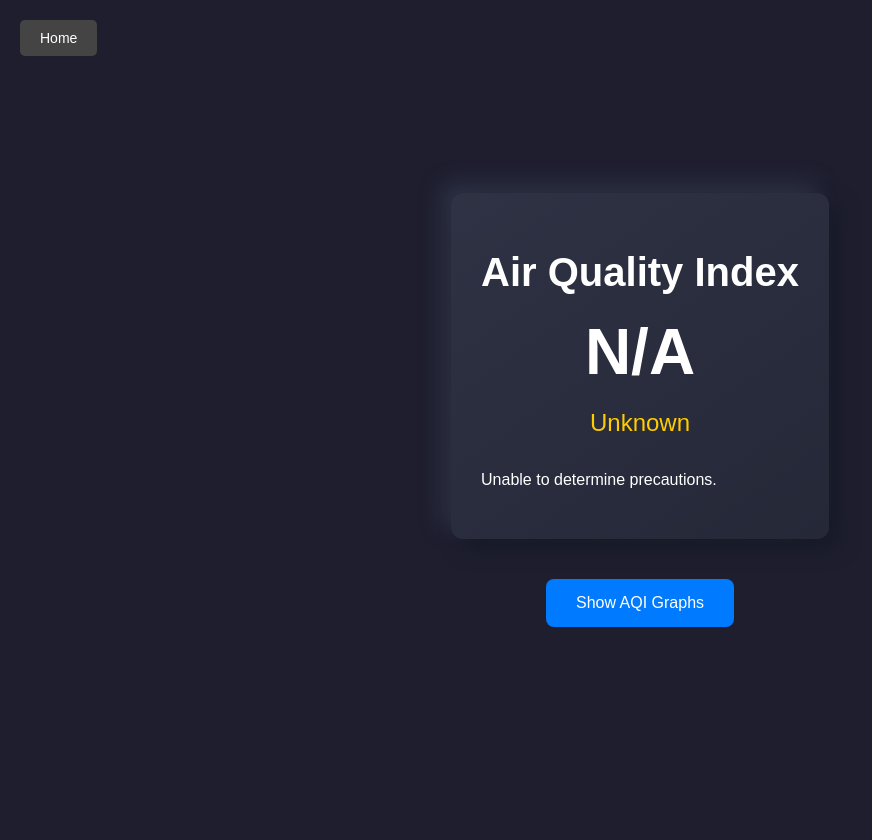
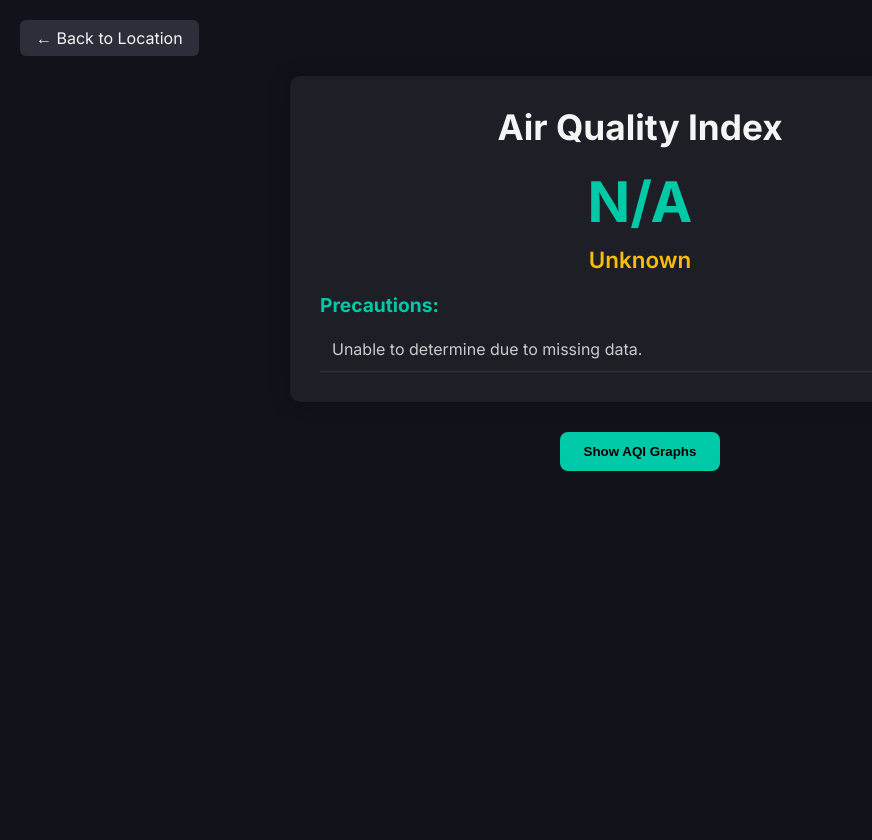
Before and after one commit to Manohar2503/Air_Quality, a Flask app: template templates/result2.html in a window 1280 px wide. Shown: the whole page, without its empty margins (0-872 px from the left). After the commit the page ends 471 px from the top, so only its background shows below. Run offline with Flask 3, Linux system fonts and the light colour scheme; the template is opened without the code that fills it, so the values that code supplies are empty; some libraries are stand-ins or nearby versions.

Commit message:
updated results

```diff
--- a/templates/result2.html
+++ b/templates/result2.html
@@ -1,176 +1,151 @@
 <!DOCTYPE html>
 <html lang="en">
 <head>
-    <meta charset="UTF-8">
+  <meta charset="UTF-8" />
   <title>Air Quality Index</title>
+  <meta name="viewport" content="width=device-width, initial-scale=1.0" />
+  <script src="https://cdn.jsdelivr.net/npm/chart.js"></script>
+  <link href="https://fonts.googleapis.com/css2?family=Inter:wght@400;600;700&display=swap" rel="stylesheet" />
   <style>
+    :root {
+      --bg: #12131a;
+      --card-bg: #1d1e26;
+      --accent: #00c9a7;
+      --danger: #ff5e5e;
+      --warn: #fbbc05;
+      --font: #f5f5f5;
+      --light: #ccc;
+    }
+
+    * {
+      margin: 0;
+      padding: 0;
+      box-sizing: border-box;
+    }
+
     body {
-            font-family: 'Arial', sans-serif;
-            margin: 0;
+      font-family: 'Inter', sans-serif;
+      background: var(--bg);
+      color: var(--font);
       padding: 20px;
-            color: #fff;
       display: flex;
       flex-direction: column;
       align-items: center;
-            justify-content: center;
-            min-height: 100vh;
-            background-color: #1e1e2f;
-            transition: background-color 0.3s ease;
     }
 
-        .home-link {
-            position: absolute;
-            top: 20px;
-            left: 20px;
-            padding: 10px 20px;
-            background-color: #444;
-            color: #fff;
+    a.home-link {
+      align-self: flex-start;
+      margin-bottom: 20px;
+      color: var(--font);
       text-decoration: none;
-            border-radius: 5px;
-            font-size: 14px;
-            transition: background-color 0.3s;
+      padding: 8px 16px;
+      background-color: #2c2f3a;
+      border-radius: 6px;
+      transition: background 0.3s;
     }
 
-        .home-link:hover {
-            background-color: #007bff;
+    a.home-link:hover {
+      background: var(--accent);
+      color: #000;
     }
 
-        .container {
-            max-width: 600px;
+    .container, .graph-containers, #lineGraphContainer {
+      background-color: var(--card-bg);
       padding: 30px;
-            background: linear-gradient(145deg, #2e3244, #252837);
-            border-radius: 12px;
-            box-shadow: 10px 10px 20px #181a27, -10px -10px 20px #2e3245;
-            text-align: center;
-            color: #fff;
-            margin-bottom: 40px;
-            animation: fadeIn 1s forwards;
-        }
-
-        @keyframes fadeIn {
-            from {
-                opacity: 0;
-                transform: translateY(20px);
-            }
-            to {
-                opacity: 1;
-                transform: translateY(0);
-            }
+      border-radius: 10px;
+      box-shadow: 0 0 20px rgba(0,0,0,0.3);
+      width: 100%;
+      max-width: 700px;
+      margin-bottom: 30px;
+      animation: fadeIn 0.5s ease;
     }
 
     h1 {
-            font-size: 2.5rem;
+      font-size: 2.2rem;
+      text-align: center;
       margin-bottom: 20px;
     }
 
     .aqi-value {
-            font-size: 4rem;
-            margin-bottom: 20px;
-            font-weight: bold;
+      font-size: 3.5rem;
+      font-weight: 700;
+      text-align: center;
+      color: var(--accent);
+      margin-bottom: 10px;
     }
 
     .aqi-category {
-            font-size: 1.5rem;
+      font-size: 1.4rem;
+      text-align: center;
+      font-weight: 600;
       margin-bottom: 20px;
-            color: #ffcc00;
+      color: var(--warn);
     }
 
     .precautions {
-            font-size: 1rem;
-            line-height: 1.6;
-            text-align: left;
-            margin-top: 30px;
+      margin-top: 20px;
+    }
+
+    .precautions h3 {
+      margin-bottom: 10px;
+      font-size: 1.2rem;
+      color: var(--accent);
     }
 
     table {
       width: 100%;
       border-collapse: collapse;
-            margin-top: 20px;
     }
 
     th, td {
-            padding: 10px;
-            text-align: left;
-            border-bottom: 1px solid #444;
+      padding: 12px;
+      border-bottom: 1px solid #333;
+      color: var(--light);
     }
 
-        th {
-            background-color: #2e3244;
+    .show-graphs-btn {
+      background-color: var(--accent);
+      color: #000;
+      font-weight: 600;
+      padding: 12px 24px;
+      border: none;
+      border-radius: 8px;
+      cursor: pointer;
+      transition: all 0.3s ease;
+      display: block;
+      margin: 0 auto 20px auto;
+    }
+
+    .show-graphs-btn:hover {
+      background-color: #00a386;
+      transform: scale(1.05);
     }
 
     canvas {
       width: 100%;
-            max-height: 600px;
-            margin-top: 40px;
-            border-radius: 12px;
+      max-height: 400px;
+      border-radius: 10px;
+      margin-top: 20px;
     }
 
-        .show-graphs-btn {
-            background-color: #007bff;
-            color: #fff;
-            padding: 15px 30px;
-            font-size: 1rem;
-            border: none;
-            border-radius: 8px;
-            cursor: pointer;
-            transition: background-color 0.3s;
-            margin-bottom: 20px;
+    @media (max-width: 600px) {
+      .aqi-value {
+        font-size: 2.5rem;
+      }
+      .aqi-category {
+        font-size: 1.2rem;
+      }
     }
 
-        .show-graphs-btn:hover {
-            background-color: #0056b3;
-        }
-
-        .graph-containers {
-            width: 90%;
-            max-width: 1200px;
-            padding: 20px;
-            margin:40px;
-            background: linear-gradient(145deg, #2e3244, #252837);
-            border-radius: 12px;
-            box-shadow: 10px 10px 20px #181a27, -10px -10px 20px #2e3245;
-            display: none;
-            animation: fadeIn 1s forwards;
-        }
-        #lineGraphContainer{
-            width: 90%;
-            max-width: 1200px;
-            padding: 20px;
-            margin:40px;
-            background: linear-gradient(145deg, #2e3244, #252837);
-            border-radius: 12px;
-            box-shadow: 10px 10px 20px #181a27, -10px -10px 20px #2e3245;
-            display: none;
-            animation: fadeIn 1s forwards;
-        }
-
-
-        @media screen and (max-width: 768px) {
-            .container {
-                padding: 20px;
-            }
-
-            h1 {
-                font-size: 2rem;
-            }
-
-            .aqi-value {
-                font-size: 3rem;
-            }
-
-            .precautions {
-                font-size: 0.9rem;
-            }
-
-            canvas {
-                max-height: 400px;
-            }
+    @keyframes fadeIn {
+      from { opacity: 0; transform: translateY(10px); }
+      to { opacity: 1; transform: translateY(0); }
     }
   </style>
-    <script src="https://cdn.jsdelivr.net/npm/chart.js"></script>
 </head>
 <body>
-    <a href="{{ url_for('select_location') }}" class="home-link">Home</a>
+
+  <a href="{{ url_for('select_location') }}" class="home-link">← Back to Location</a>
 
   <div class="container">
     <h1>Air Quality Index</h1>
@@ -183,148 +158,122 @@
       {% endif %}
     </div>
 
+    <div class="aqi-category">
       {% if prediction is defined %}
-            {% if prediction >= 0 and prediction <= 50 %}
-                <span class="aqi-category">Good</span>
-            {% elif prediction >= 51 and prediction <= 100 %}
-                <span class="aqi-category">Satisfactory</span>
-            {% elif prediction >= 101 and prediction <= 200 %}
-                <span class="aqi-category">Moderate</span>
-            {% elif prediction >= 201 and prediction <= 300 %}
-                <span class="aqi-category">Poor</span>
-            {% elif prediction >= 301 and prediction <= 400 %}
-                <span class="aqi-category">Very Poor</span>
-            {% else %}
-                <span class="aqi-category">Severe</span>
+        {% if prediction <= 50 %} Good
+        {% elif prediction <= 100 %} Satisfactory
+        {% elif prediction <= 200 %} Moderate
+        {% elif prediction <= 300 %} Poor
+        {% elif prediction <= 400 %} Very Poor
+        {% else %} Severe
         {% endif %}
       {% else %}
-            <span class="aqi-category">Unknown</span>
+        Unknown
       {% endif %}
+    </div>
 
     <div class="precautions">
-            {% if prediction is defined %}
       <h3>Precautions:</h3>
       <table>
         <tbody>
-                        {% if prediction >= 0 and prediction <= 55 %}
+          {% if prediction is defined %}
+            {% if prediction <= 55 %}
               <tr><td>Enjoy outdoor activities!</td></tr>
-                        <tr><td>Keep windows open for ventilation.</td></tr>
-                        <tr><td>Take a walk in the fresh air.</td></tr>
-                    {% elif prediction >= 56 and prediction <= 100 %}
-                        <tr><td>Take normal precautions for sensitive groups.</td></tr>
-                        <tr><td>Avoid prolonged outdoor exertion.</td></tr>
-                        <tr><td>Use air purifiers indoors if needed.</td></tr>
-                    {% elif prediction >= 101 and prediction <= 200 %}
-                        <tr><td>Avoid prolonged outdoor exertion.</td></tr>
-                        <tr><td>Reduce outdoor activities, especially if you have respiratory symptoms.</td></tr>
-                        <tr><td>Keep windows closed if air quality worsens.</td></tr>
-                    {% elif prediction >= 201 and prediction <= 300 %}
-                        <tr><td>Avoid outdoor activities.</td></tr>
-                        <tr><td>Wear masks outdoors if necessary.</td></tr>
-                        <tr><td>Use air purifiers indoors to reduce indoor air pollution.</td></tr>
-                    {% elif prediction >= 301 and prediction <= 400 %}
-                        <tr><td>Avoid outdoor activities.</td></tr>
-                        <tr><td>Wear masks outdoors if necessary.</td></tr>
-                        <tr><td>Use air purifiers indoors to reduce indoor air pollution.</td></tr>
+              <tr><td>Ventilate your home naturally.</td></tr>
+              <tr><td>Low risk to health.</td></tr>
+            {% elif prediction <= 100 %}
+              <tr><td>Normal precautions for sensitive groups.</td></tr>
+              <tr><td>Stay hydrated and take breaks.</td></tr>
+            {% elif prediction <= 200 %}
+              <tr><td>Avoid heavy outdoor exercise.</td></tr>
+              <tr><td>Use air purifiers indoors.</td></tr>
+            {% elif prediction <= 300 %}
+              <tr><td>Stay indoors unless necessary.</td></tr>
+              <tr><td>Use N95 masks outdoors.</td></tr>
+            {% elif prediction <= 400 %}
+              <tr><td>Avoid all outdoor exposure.</td></tr>
+              <tr><td>Keep windows shut.</td></tr>
             {% else %}
-                        <tr><td>Avoid all outdoor activities.</td></tr>
-                        <tr><td>Stay indoors and keep windows closed.</td></tr>
-                        <tr><td>Use air purifiers with HEPA filters indoors.</td></tr>
+              <tr><td>Emergency conditions. Remain indoors.</td></tr>
+              <tr><td>Use HEPA purifiers and avoid all exposure.</td></tr>
+            {% endif %}
+          {% else %}
+            <tr><td>Unable to determine due to missing data.</td></tr>
           {% endif %}
         </tbody>
       </table>
-            {% else %}
-                <p>Unable to determine precautions.</p>
-            {% endif %}
     </div>
   </div>
 
   <button class="show-graphs-btn" onclick="toggleGraphs()">Show AQI Graphs</button>
 
-    <div class="graph-containers" id="barGraphContainer">
-        <h2>Pollutant AQI Levels (Bar Chart)</h2>
+  <div class="graph-containers" id="barGraphContainer" style="display: none;">
+    <h2>Bar Chart - AQI by Pollutant</h2>
     <canvas id="barChart"></canvas>
   </div>
 
-    <div class="graph-container" id="lineGraphContainer">
-        <h2>Pollutant AQI Levels (Line Chart)</h2>
+  <div class="graph-containers" id="lineGraphContainer" style="display: none;">
+    <h2>Line Chart - AQI Trends</h2>
     <canvas id="lineChart"></canvas>
   </div>
 
   <script>
+    const prediction = {{ prediction | default(0) }};
+    const aqiValues = {{ AQI | tojson }};
     const pollutants = ['PM10', 'PM2.5', 'SO2', 'NO2', 'O3', 'CO'];
-        const aqiValues = {{ AQI | tojson }};
+
+    function toggleGraphs() {
+      const bar = document.getElementById('barGraphContainer');
+      const line = document.getElementById('lineGraphContainer');
+      const visible = bar.style.display === 'block';
+      bar.style.display = visible ? 'none' : 'block';
+      line.style.display = visible ? 'none' : 'block';
+    }
 
     const barCtx = document.getElementById('barChart').getContext('2d');
-        const barChart = new Chart(barCtx, {
+    new Chart(barCtx, {
       type: 'bar',
       data: {
         labels: pollutants,
         datasets: [{
           label: 'AQI Value',
           data: aqiValues,
-                    backgroundColor: 'rgba(54, 162, 235, 0.6)',
-                    borderColor: 'rgba(54, 162, 235, 1)',
+          backgroundColor: '#00c9a7',
+          borderColor: '#00a386',
           borderWidth: 1
         }]
       },
       options: {
         responsive: true,
-                animation: { duration: 2000, easing: 'easeInOutQuad' },
-                scales: { y: { beginAtZero: true } }
+        animation: { duration: 1000 },
+        scales: {
+          y: { beginAtZero: true }
+        }
       }
     });
+
     const lineCtx = document.getElementById('lineChart').getContext('2d');
-        const lineChart = new Chart(lineCtx, {
+    new Chart(lineCtx, {
       type: 'line',
       data: {
         labels: pollutants,
         datasets: [{
           label: 'AQI Value',
           data: aqiValues,
-                    backgroundColor: 'rgba(54, 162, 235, 0.6)',
-                    borderColor: 'rgba(255, 99, 132, 1)',
+          borderColor: '#fbbc05',
+          backgroundColor: 'rgba(255,255,255,0.1)',
           borderWidth: 2,
           fill: false
         }]
       },
       options: {
         responsive: true,
-                animation: { duration: 2000, easing: 'easeInOutQuad' },
-                scales: { y: { beginAtZero: true } }
+        animation: { duration: 1000 },
+        scales: {
+          y: { beginAtZero: true }
+        }
       }
     });
-
-        function toggleGraphs() {
-            const barGraphContainer = document.getElementById('barGraphContainer');
-            const lineGraphContainer = document.getElementById('lineGraphContainer');
-            const isVisible = barGraphContainer.style.display === 'block';
-
-            barGraphContainer.style.display = isVisible ? 'none' : 'block';
-            lineGraphContainer.style.display = isVisible ? 'none' : 'block';
-        }
-
-const prediction = {{ prediction }};
-
-function changeBackgroundColor() {
-    let body = document.querySelector('body');
-
-    if (prediction >= 0 && prediction <= 55) {
-        body.style.backgroundColor = '#00b050';
-    } else if (prediction >= 56 && prediction <= 100) {
-        body.style.backgroundColor = '#92d050';
-    } else if (prediction >= 101 && prediction <= 200) {
-        body.style.backgroundColor = '#ffff00';
-    } else if (prediction >= 201 && prediction <= 300) {
-        body.style.backgroundColor = '#ff9900';
-    } else if (prediction >= 301 && prediction <= 400) {
-        body.style.backgroundColor = '#ff0000';
-    } else {
-        body.style.backgroundColor = '#7e0023';
-    }
-}
-changeBackgroundColor();
-</script>
   </script>
 </body>
 </html>
```
Also changed, not shown: templates/predict.html (+43 -51 lines), templates/result.html (+145 -60 lines). Lines whose indentation alone changed are shown as unchanged.
